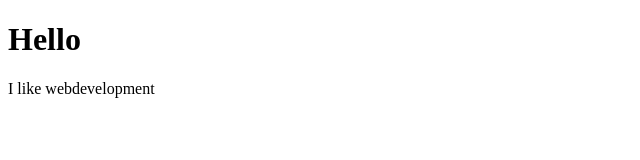
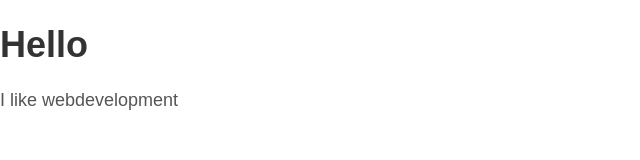
Before and after one commit to Liopin/JAMstack, a plain HTML site: page index.html in a window 1280 px wide. Shown: the whole page, without its empty margins (0-640 px from the left). Drawn offline with Linux system fonts and the light colour scheme.

Commit message:
style file added

```diff
--- a/index.html
+++ b/index.html
@@ -4,6 +4,7 @@
     <meta charset="UTF-8">
     <meta name="viewport" content="width=device-width, initial-scale=1.0">
     <title>JAMstack Website</title>
+    <link rel="stylesheet" href="style.css">
 </head>
 <body>
     <h1>Hello</h1>
--- /dev/null
+++ b/style.css
@@ -0,0 +1,16 @@
+html,body{
+    color:#555;
+    font-family: sans-serif;
+    font-size: 18px;
+    margin: 0;
+}
+
+main{
+    margin: 3rem auto;
+    max-width: 90vw;
+    width: 50ch;
+}
+
+h1{
+    color: #333;
+}
```
